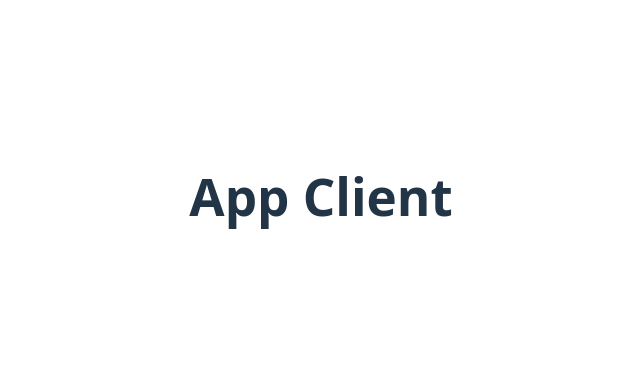
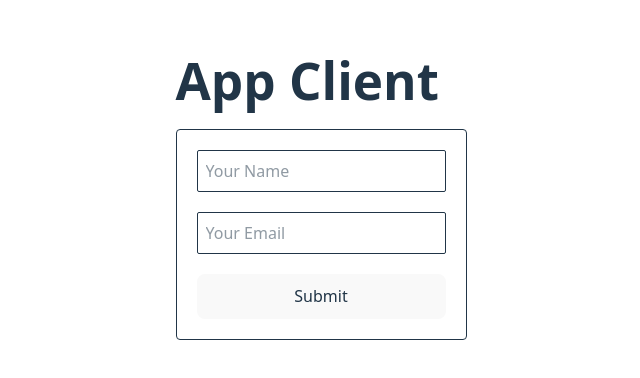
Before and after one commit to Abdurrobr34l/simple_crud-client, a React (Vite) app: page / in a window 1280 px wide. Shown: the part 204-582 px from the top of the page, without its empty margins (319-959 px from the left). Built offline with nearby package versions, Linux system fonts and the light colour scheme.

Commit message:
Created component and form

```diff
--- a/package.json
+++ b/package.json
@@ -13,6 +13,7 @@
     "@tailwindcss/vite": "^4.1.16",
     "react": "^19.1.1",
     "react-dom": "^19.1.1",
+    "react-router": "^7.9.4",
     "tailwindcss": "^4.1.16"
   },
   "devDependencies": {
--- a/src/App.jsx
+++ b/src/App.jsx
@@ -1,9 +1,11 @@
-import React from 'react';
+import React from "react";
+import Users from "./Components/Users";
 
 const App = () => {
   return (
     <div>
-      <h1 className="text-4xl font-semibold">App Client</h1>
+      <h1 className="text-xl font-semibold">App Client</h1>
+      <Users></Users>
     </div>
   );
 };
--- /dev/null
+++ b/src/Components/Users.jsx
@@ -0,0 +1,41 @@
+import React from "react";
+
+const Users = () => {
+  const handleAddUser = (e) => {
+    e.preventDefault();
+    const name = e.target.name.value;
+    const email = e.target.email.value;
+    console.log(name, email);
+
+    fetch("")
+    .then(res => res.json())
+    .then(data => {
+      console.log(data);
+    })
+  };
+
+  return (
+    <div>
+      <form
+        onSubmit={handleAddUser}
+        className="flex flex-col gap-5 mt-5 p-5 border rounded-sm"
+      >
+        <input
+          type="text"
+          name="name"
+          placeholder="Your Name"
+          className="p-2 border rounded-xs"
+        />
+        <input
+          type="email"
+          name="email"
+          placeholder="Your Email"
+          className="p-2 border rounded-xs"
+        />
+        <button>Submit</button>
+      </form>
+    </div>
+  );
+};
+
+export default Users;
```
Also changed, not shown: 2 other files (tests, documents, lock files or other folders).
